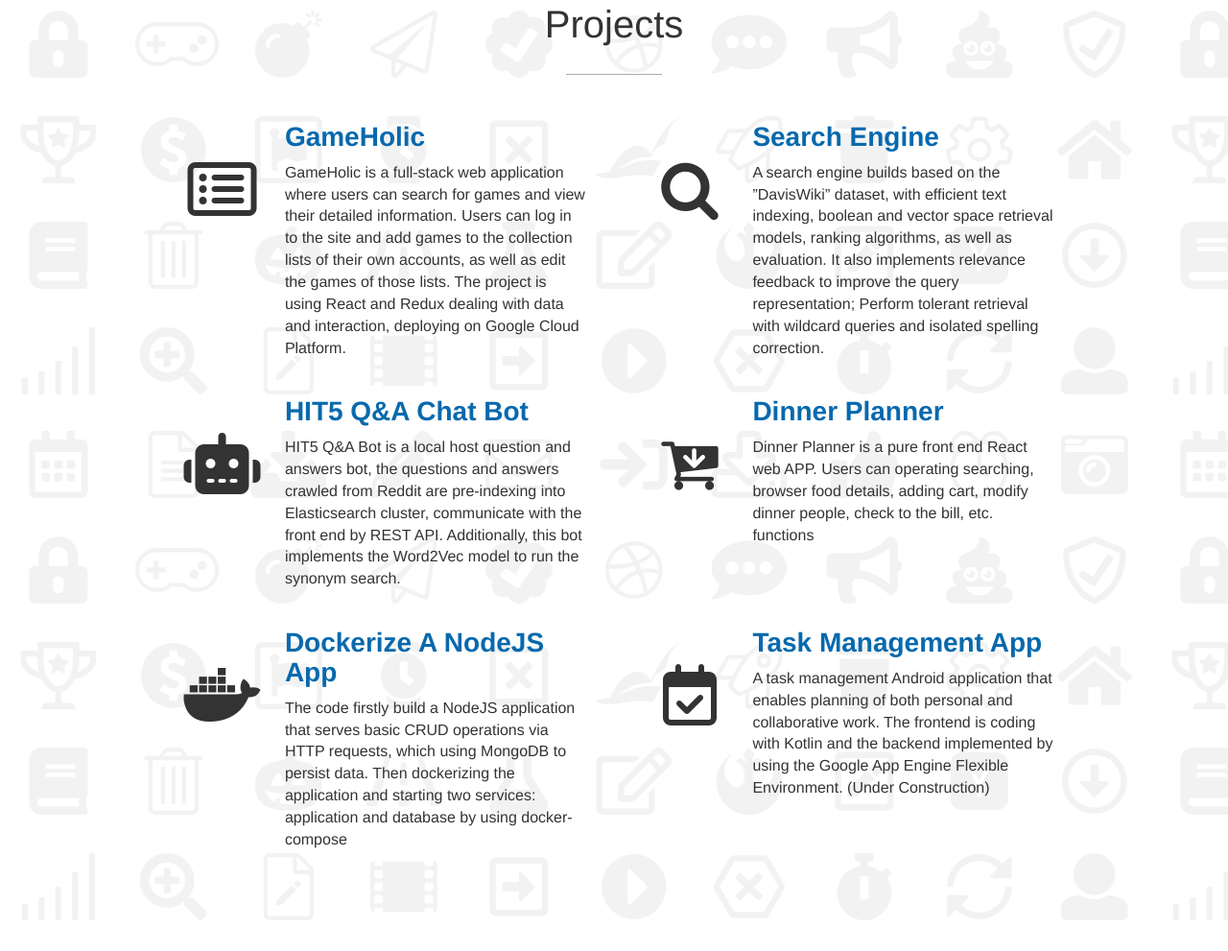
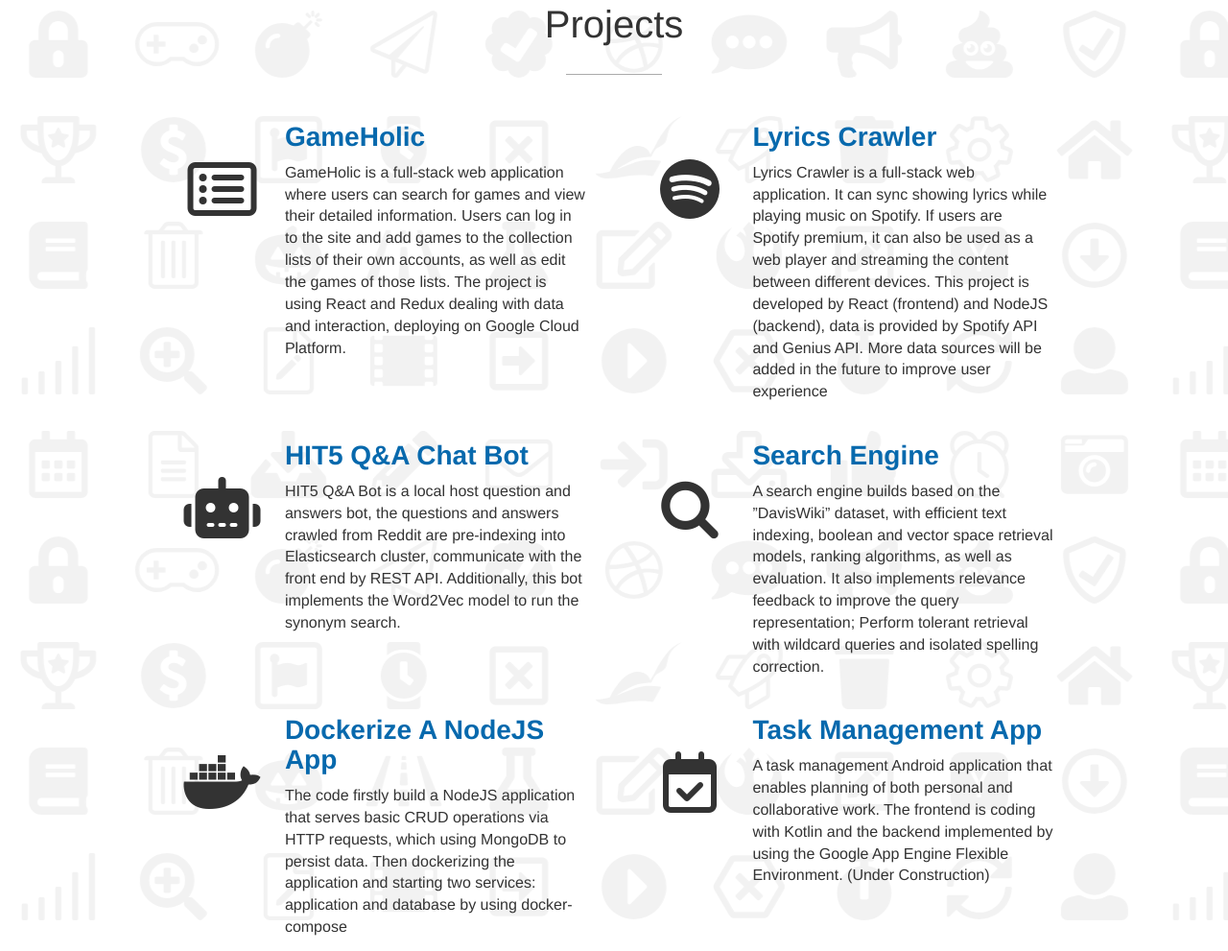
Before and after one commit to RuoyanMeng/RuoyanMeng.github.io, a plain HTML site: page index.html in a window 1280 px wide. Shown: the part 917-1908 px from the top of the page at 96% size. Drawn offline with Linux system fonts and the light colour scheme; no server answers; a script that the page names is missing; a web font is replaced by a local one.

Commit message:
update lyrics crawler

```diff
--- a/index.html
+++ b/index.html
@@ -89,30 +89,33 @@
                             </div>
                         </div>
 
-                        <!-- Search Engine -->
+                        <!-- Lyrics Crawler -->
                         <div class="col-md-6 col-sm-6">
                             <div class="service-item">
                                 <div class="item-icon col-md-3">
                                     <span class="fa-stack fa-4x">
-                                        <i class="fa  fa-search fa-stack-1x "></i>
+                                        <i class="fab fa-spotify fa-stack-1x"></i>
                                     </span>
                                 </div>
                                 <div class="item-content col-md-9">
                                     <h3>
-                                        <a href="https://github.com/RuoyanMeng/Search-Engine" target="_blank">Search
-                                            Engine</a>
+                                        <a href="https://lyrics-crawler.herokuapp.com/" target="_blank">Lyrics
+                                            Crawler</a>
                                     </h3>
-                                    <p class="text-left">A search engine builds based on the ”DavisWiki” dataset, with
-                                        efficient text indexing, boolean and vector space retrieval models, ranking
-                                        algorithms, as well as evaluation. It also implements relevance feedback to
-                                        improve the query representation; Perform tolerant retrieval with wildcard
-                                        queries and isolated spelling correction.
-                                    </p>
+                                    <p class="text-left">Lyrics Crawler is a full-stack web application. It can sync
+                                        showing lyrics while playing music on Spotify. If users are Spotify premium, it
+                                        can also be used as a web player and streaming the content between different
+                                        devices. This project is developed by React (frontend) and NodeJS (backend),
+                                        data is provided by Spotify API and Genius API. More data sources will be added
+                                        in the future to improve user experience</p>
                                 </div>
                             </div>
                         </div>
+                    </div>
 
-                    </div>
+
+
+
 
 
 
@@ -139,25 +142,30 @@
                             </div>
                         </div>
 
-                        <!-- Dinner Planner -->
+                        <!-- Search Engine -->
                         <div class="col-md-6 col-sm-6">
                             <div class="service-item">
                                 <div class="item-icon col-md-3">
                                     <span class="fa-stack fa-4x">
-                                        <i class="fa fa-cart-arrow-down fa-stack-1x"></i>
+                                        <i class="fa  fa-search fa-stack-1x "></i>
                                     </span>
                                 </div>
                                 <div class="item-content col-md-9">
                                     <h3>
-                                        <a href="https://ruoyanmeng.github.io/DinnerOrder_React/" target="_blank">Dinner
-                                            Planner</a> </h3>
-                                    <p class="text-left">Dinner Planner is a pure front end React web APP. Users can
-                                        operating searching, browser food details, adding cart, modify dinner people,
-                                        check to the bill, etc. functions</p>
+                                        <a href="https://github.com/RuoyanMeng/Search-Engine" target="_blank">Search
+                                            Engine</a>
+                                    </h3>
+                                    <p class="text-left">A search engine builds based on the ”DavisWiki” dataset, with
+                                        efficient text indexing, boolean and vector space retrieval models, ranking
+                                        algorithms, as well as evaluation. It also implements relevance feedback to
+                                        improve the query representation; Perform tolerant retrieval with wildcard
+                                        queries and isolated spelling correction.
+                                    </p>
                                 </div>
                             </div>
                         </div>
                     </div>
+
 
                     <div class="row" style="margin-top: 10px">
                         <!-- Dockerize_NodeJS_APP -->
```
